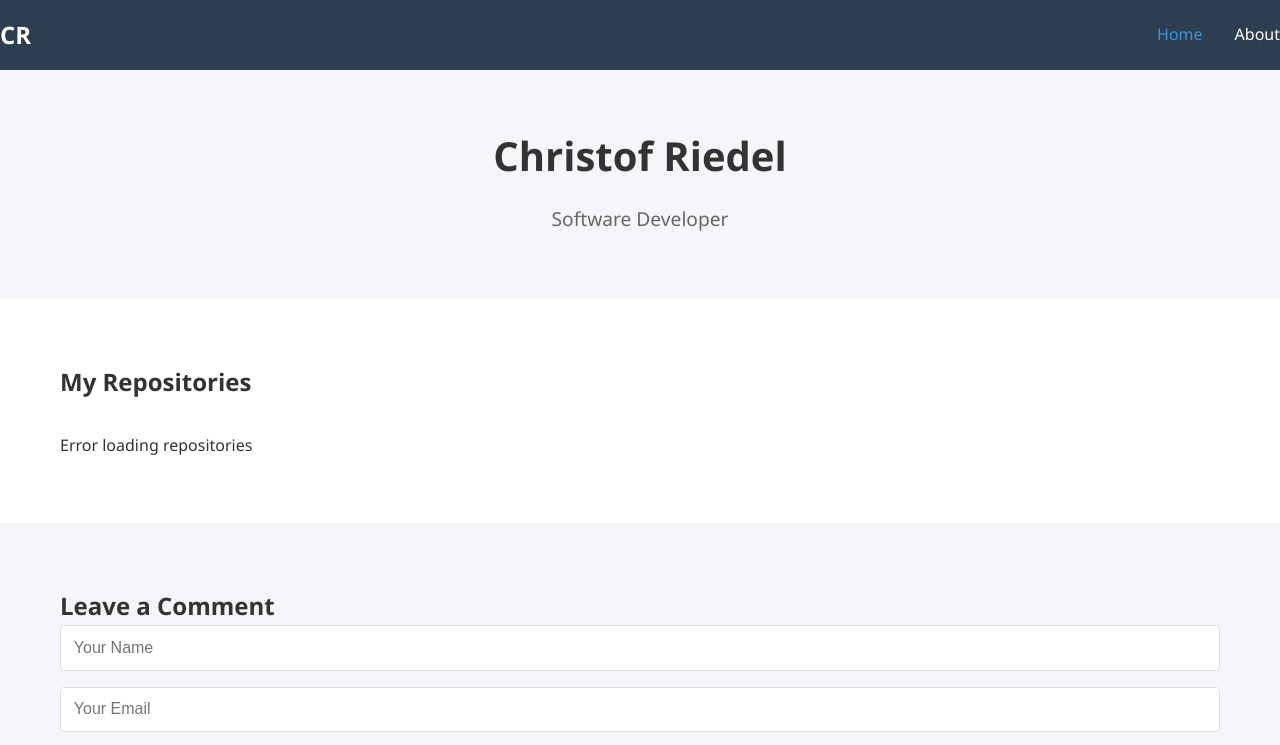
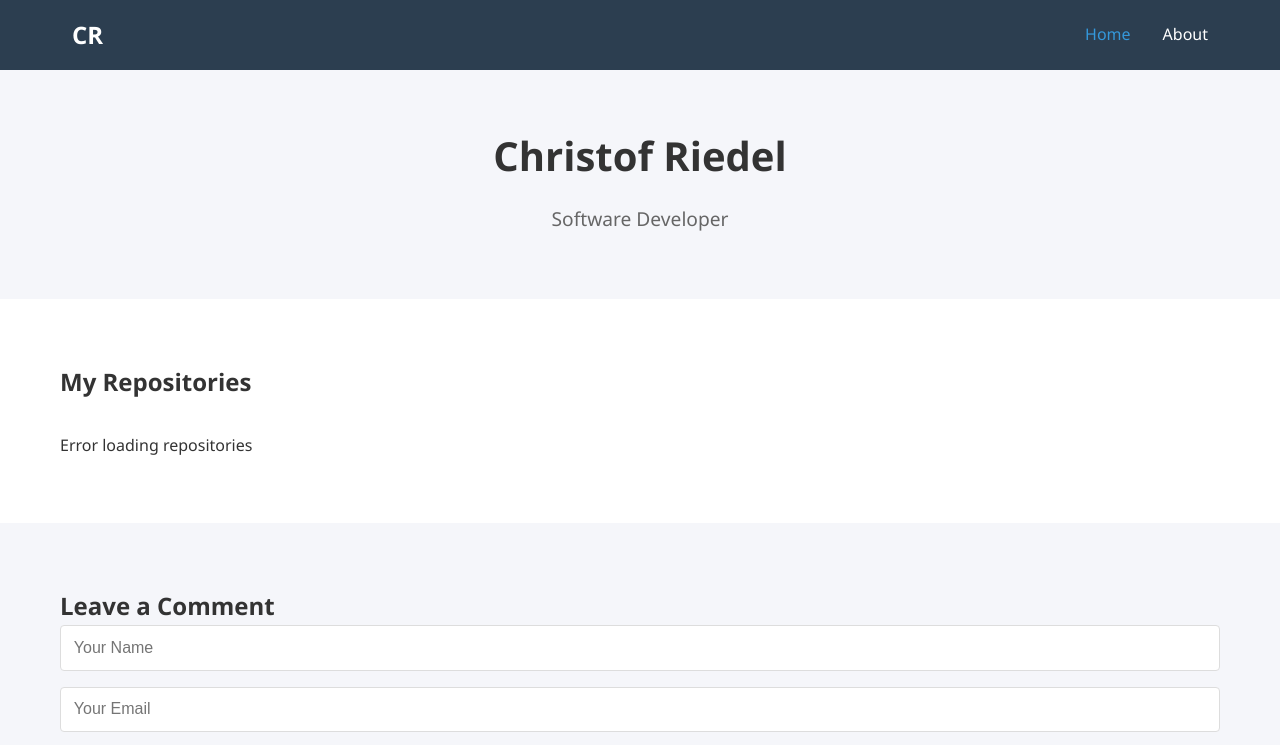
Before and after one commit to chrriedel/chrriedel.github.io, a plain HTML site: page index.html in a window 1280 px wide. Shown: the top 745 px of the page. Drawn offline with Linux system fonts and the light colour scheme; no server answers.

Commit message:
updated css

```diff
--- a/css/style.css
+++ b/css/style.css
@@ -38,6 +38,9 @@ header {
     display: flex;
     justify-content: space-between;
     align-items: center;
+    padding: 0 2rem;
+    max-width: 1200px;
+    margin: 0 auto;
 }
 
 .logo {
```
